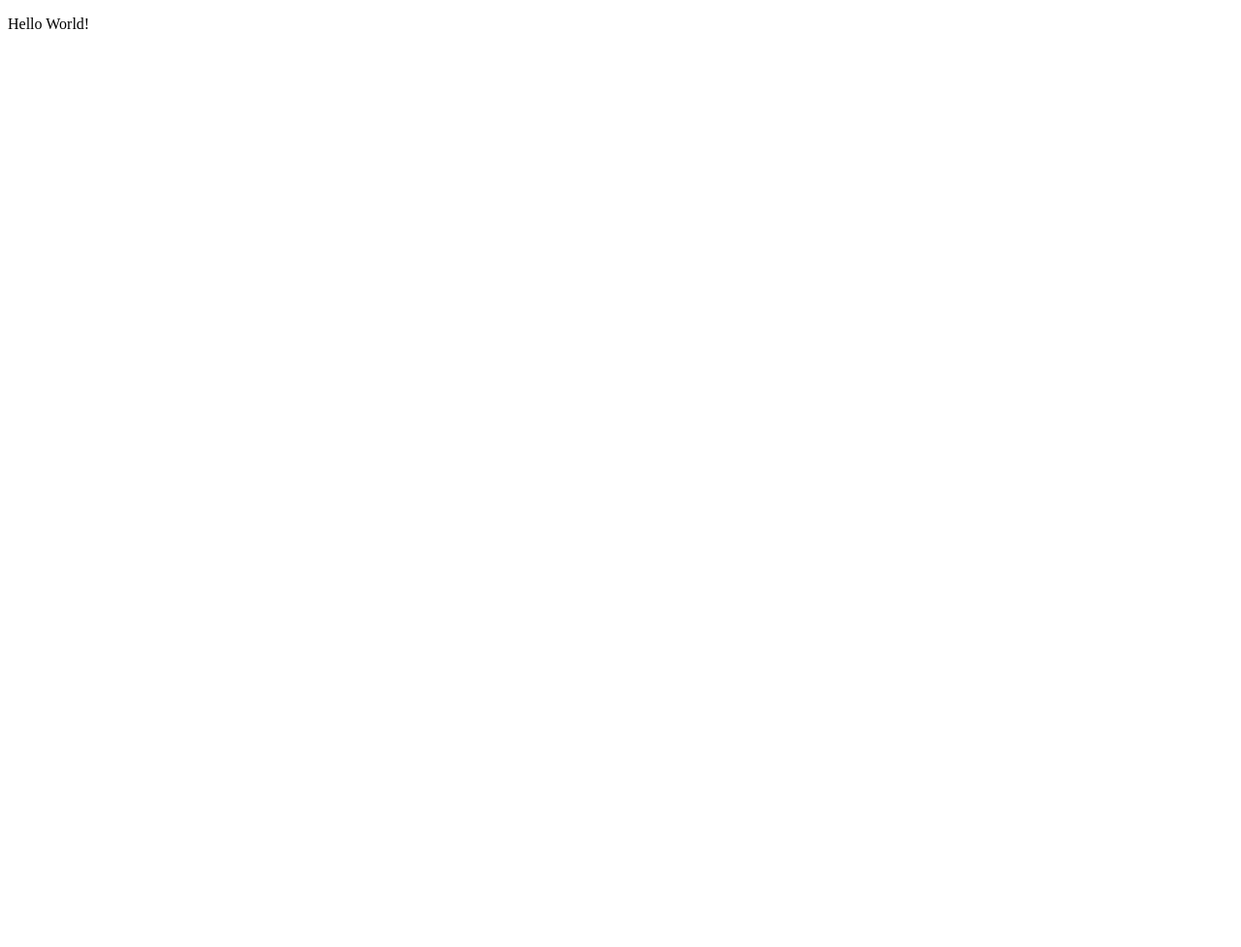
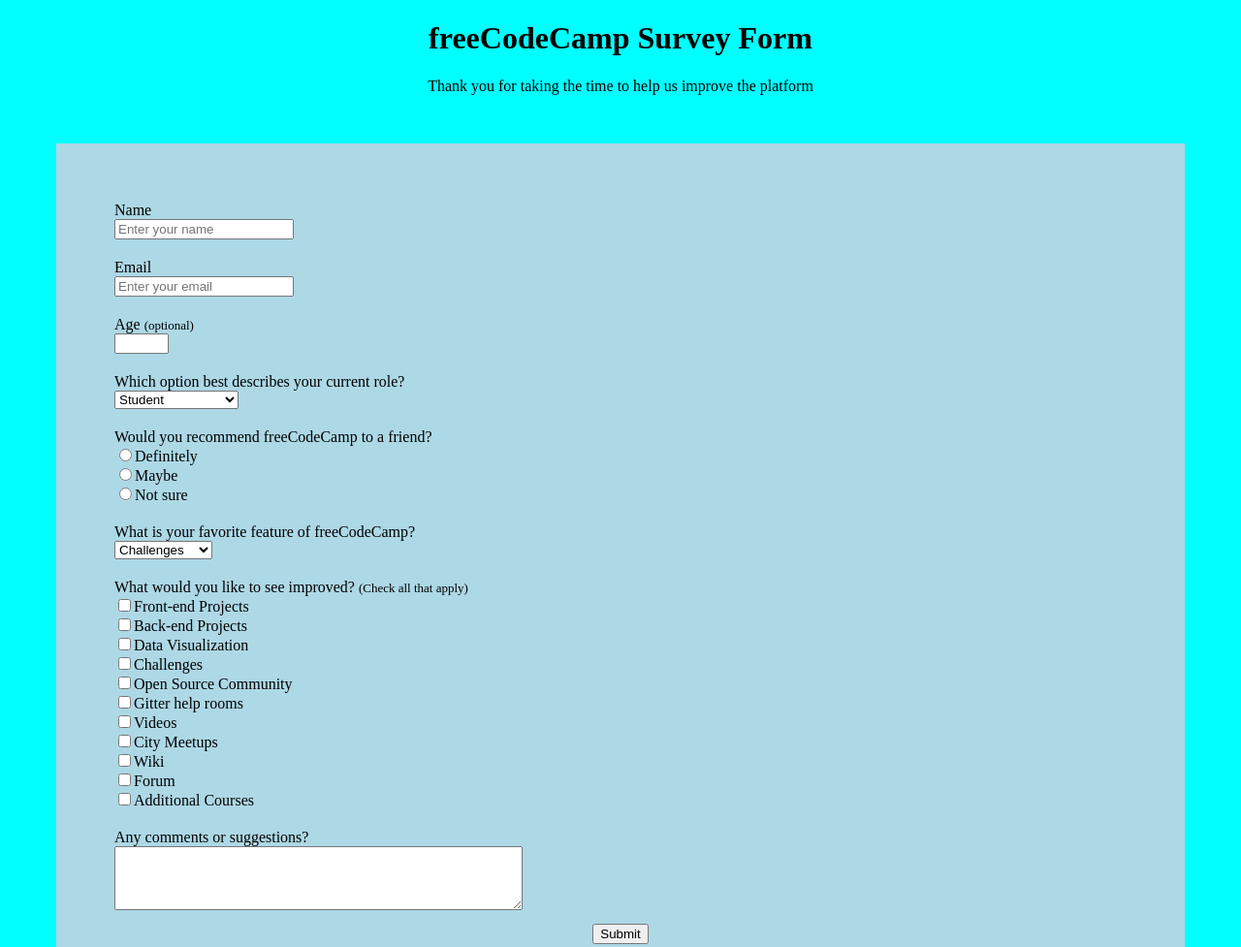
Before and after one commit to Salimer/SalimJafor, a plain HTML site: page index.html in a window 1280 px wide. Shown: the top 977 px of the page at 97% size. Before the commit the page ends 800 px from the top, so only its background shows below. Drawn offline with Linux system fonts and the light colour scheme.

Commit message:
ready to submit

```diff
--- a/css/style.css
+++ b/css/style.css
@@ -0,0 +1,30 @@
+body {
+    text-align: center;
+    background-color: aqua;
+}
+
+form {
+     background-color: lightblue;
+     text-align: left;
+     padding: 50px;
+     margin: 50px;
+}
+
+.block {
+    padding: 10px;
+}
+
+
+#optional {
+    font-size:small;
+}
+
+.radio {
+    position: relative;
+    ;
+}
+
+
+#center {
+    text-align: center;
+}
--- a/index.html
+++ b/index.html
@@ -7,22 +7,143 @@
   </head>
 
   <body>
-    <p>Hello World!</p>
-
     <script src="https://cdn.freecodecamp.org/testable-projects-fcc/v1/bundle.js"></script>
 
-    <!--
+    <h1 id="title">freeCodeCamp Survey Form</h1>
+    <p id="description">Thank you for taking the time to help us improve the platform</p>
 
-    Hello Camper!
+    <form id="survey-form">
+      <div class="block">
+        <div>
+          <label for="name" id="name-label">Name</label>
+        </div>
+        <div>
+          <input id="name" type="text" required placeholder="Enter your name"></input>
+        </div>
+      </div>
 
-    For now, the test suite only works in Chrome!
-    Please read the README below in the JS Editor before beginning.
-    Feel free to delete this message once you have read it.
-    Good luck and Happy Coding!
+      <div class="block">
+        <div>
+          <label for="email" id="email-label">Email</label>
+        </div>
+        <div>
+          <input id="email" type="email" required placeholder="Enter your email"></input>
+        </div>
+      </div>
 
-    - The freeCodeCamp Team
+      <div class="block">
+        <div>
+          <label for="number" id="number-label">Age <a id="optional">(optional)</a></label>
+        </div>
+        <div class="NEAi">
+          <input type="number" id="number" min="0" max="10" >
+        </div>
+      </div>
 
-    -->
+      <div class="block">
+        <div class="NEA">
+          <label for="dropdown">
+            Which option best describes your current role?
+          </label>
+        </div>
+        <div class="NEAi">
+            <select id="dropdown" placeholder="choose">
+              <option value="Student">Student</option>
+              <option value="Full Time Job">Full Time Job</option>
+              <option value="Full Time Learner">Full Time Learner</option>
+              <option value="Prefer Not To Say">Prefer Not To Say</option>
+              <option value="Other">Other</option>
+            </select>
+          </div>
+      </div>
+
+      <div class="block">
+        <label>
+          Would you recommend freeCodeCamp to a friend?
+          <div class="radio">
+            <input type="radio" name="reco" value="Definitely">Definitely</input>
+          </div>
+          <div class="radio">
+            <input type="radio" name="reco" value="Maybe">Maybe</input>
+          </div>
+          <div class="radio">
+            <input type="radio" name="reco" value="Not sure">Not sure</input>
+          </div>
+
+
+        </label>
+      </div>
+
+      <div class="block">
+        <label>
+          What is your favorite feature of freeCodeCamp?
+          <div>
+          <select>
+            <option value="Challenges">Challenges</option>
+            <option value="Projects">Projects</option>
+            <option value="Community">Community</option>
+            <option value="Open Source">Open Source</option>
+          </select>
+          </div>
+        </label>
+      </div>
+
+      <div class="block">
+        <label>
+          What would you like to see improved? <a id="optional">(Check all that apply)</a>
+          <div>
+            <input type="checkbox"  name="Impro" value="Front-end Projects">Front-end Projects</input>
+          </div>
+          <div>
+            <input type="checkbox"  name="Impro" value="Back-end Projects">Back-end Projects</input>
+          </div>
+          <div>
+            <input type="checkbox"  name="Impro" value="Data Visualization">Data Visualization</input>
+          </div>
+          <div>
+            <input type="checkbox"  name="Impro" value="Challenges">Challenges</input>
+          </div>
+          <div>
+            <input type="checkbox"  name="Impro" value="Open Source Community">Open Source Community</input>
+          </div>
+          <div>
+            <input type="checkbox"  name="Impro" value="Gitter help rooms">Gitter help rooms</input>
+          </div>
+          <div>
+            <input type="checkbox"  name="Impro" value="Videos">Videos</input>
+          </div>
+          <div>
+            <input type="checkbox"  name="Impro" value="City Meetups">City Meetups</input>
+          </div>
+          <div>
+            <input type="checkbox"  name="Impro" value="Wiki">Wiki</input>
+          </div>
+          <div>
+            <input type="checkbox"  name="Impro" value="Forum">Forum</input>
+          </div>
+          <div>
+            <input type="checkbox"  name="Impro" value="Additional Courses">Additional Courses</input>
+          </div>
+        </label>
+      </div>
+
+      <div class="block">
+        <label>
+          Any comments or suggestions?
+          <div>
+          <textarea id="w3review" name="w3review" rows="4" cols="50"></textarea>
+        </div>
+        </label>
+      </div>
+
+      <div id="center">
+        <button  type="submit" id="submit">Submit</button>
+      </div>
+
+
+    </form>
+
+
     <script  src="js/index.js"></script>
   </body>
 </html>
```
Also changed, not shown: 3 other files.
